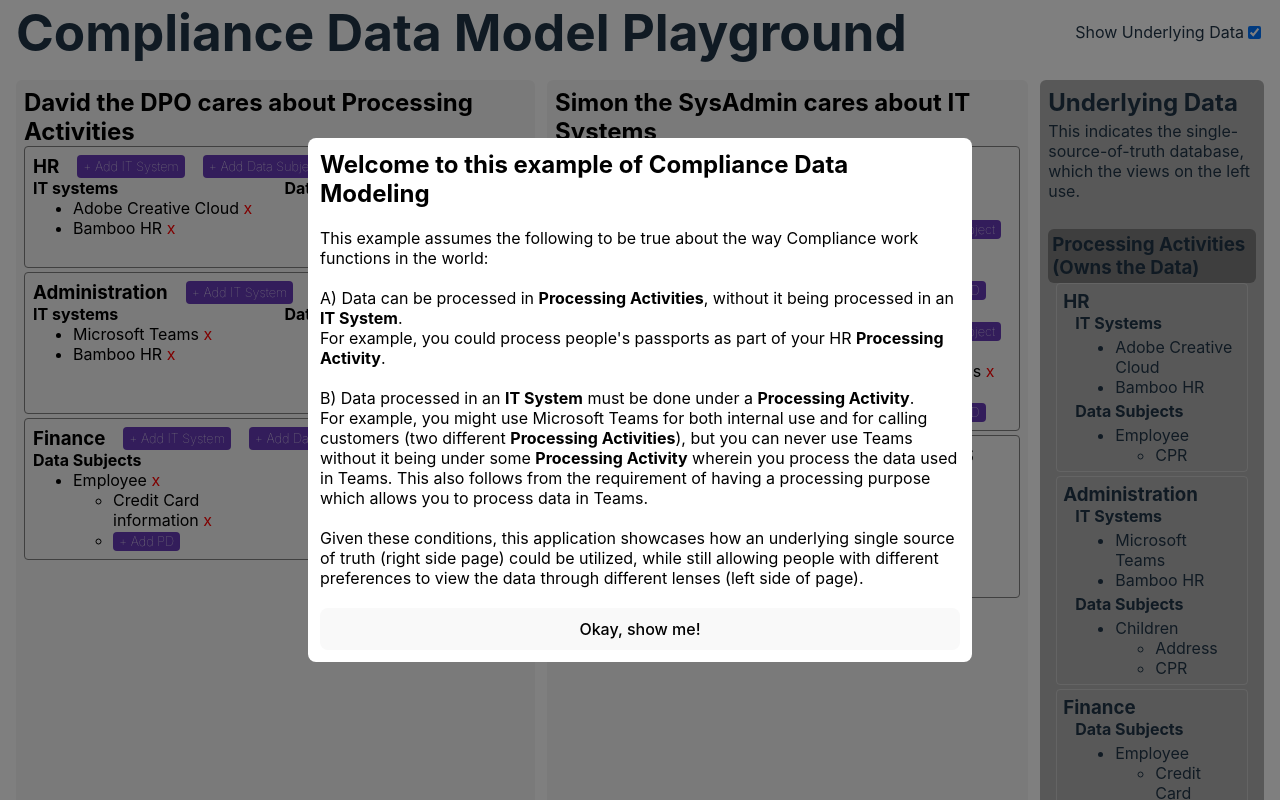
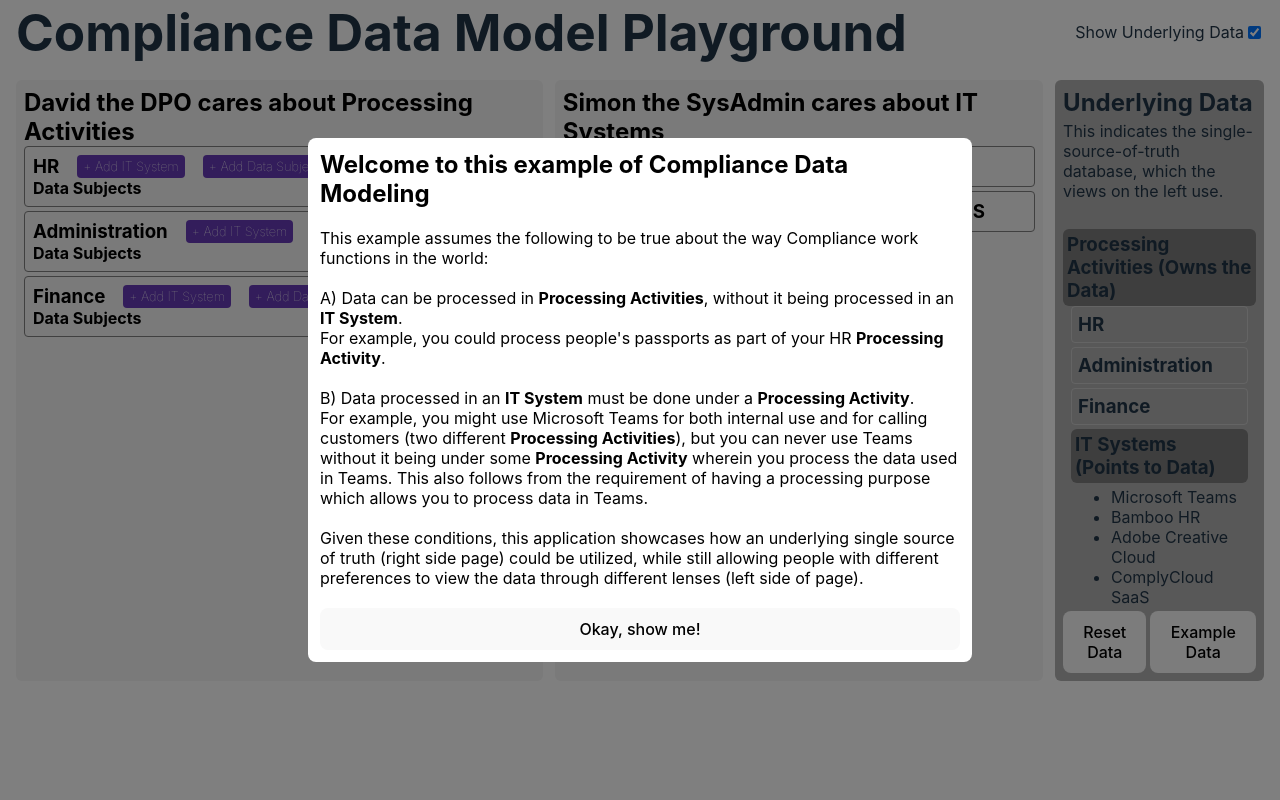
Before and after one commit to MagerlinC/records-data-model, a React (Vite) app: page / in a window 1280 px wide. Built offline with nearby package versions, Linux system fonts and the light colour scheme.

Commit message:
fix: start empty, clarify actions

```diff
--- a/src/App.tsx
+++ b/src/App.tsx
@@ -1,5 +1,5 @@
 import { useState } from "react";
-import { exampleData } from "./data/pa-source-of-truth-example";
+import { DataSet, exampleData } from "./data/pa-source-of-truth-example";
 import styled from "styled-components";
 import DPO from "./components/DPO";
 import SysAdmin from "./components/SysAdmin";
@@ -59,11 +59,23 @@
     processingActivities: relatedPas,
   };
 };
-
+const cleanData = (dataSet: DataSet): DataSet => {
+  return {
+    itSystems: dataSet.itSystems.map((itSystem) => ({
+      ...itSystem,
+      processingActivities: [],
+    })),
+    processingActivities: dataSet.processingActivities.map((pa) => ({
+      ...pa,
+      itSystems: [],
+      dataSubjects: [],
+    })),
+  };
+};
 function App() {
   const [showModal, setShowModal] = useState(true);
   const [showDataTruthVersion, setShowDataTruthVersion] = useState(true);
-  const [curData, setCurData] = useState(structuredClone(exampleData));
+  const [curData, setCurData] = useState(cleanData(exampleData));
 
   const addITSystem = (itSystemName: string, paName: string) => {
     const mutatedData = { ...curData };
@@ -170,22 +182,8 @@
     setCurData(mutatedData);
   };
 
-  const resetData = () => {
+  const populateExampleData = () => {
     setCurData(structuredClone(exampleData));
-  };
-
-  const emptyData = () => {
-    setCurData({
-      itSystems: curData.itSystems.map((itSystem) => ({
-        ...itSystem,
-        processingActivities: [],
-      })),
-      processingActivities: curData.processingActivities.map((pa) => ({
-        ...pa,
-        itSystems: [],
-        dataSubjects: [],
-      })),
-    });
   };
 
   return (
@@ -227,8 +225,8 @@
         />
         {showDataTruthVersion && (
           <PASourceOfTruthVisualizer
-            emptyData={emptyData}
-            resetData={resetData}
+            resetData={() => setCurData(cleanData(curData))}
+            populateExampleData={populateExampleData}
             data={curData}
           />
         )}
--- a/src/components/PASourceOfTruthVisualizer.tsx
+++ b/src/components/PASourceOfTruthVisualizer.tsx
@@ -60,13 +60,13 @@
 
 type PASourceOfTruthVisualizerProps = {
   data: DataSet;
+  populateExampleData: () => void;
   resetData: () => void;
-  emptyData: () => void;
 };
 const PASourceOfTruthVisualizer: React.FC<PASourceOfTruthVisualizerProps> = ({
   data,
+  populateExampleData,
   resetData,
-  emptyData,
 }) => {
   return (
     <PASourceOfTruthVisualizerWrapper>
@@ -135,8 +135,8 @@
         </div>
       </ScrollWrapper>
       <Row>
-        <button onClick={emptyData}>Empty Data</button>
         <button onClick={resetData}>Reset Data</button>
+        <button onClick={populateExampleData}>Example Data</button>
       </Row>
     </PASourceOfTruthVisualizerWrapper>
   );
```
